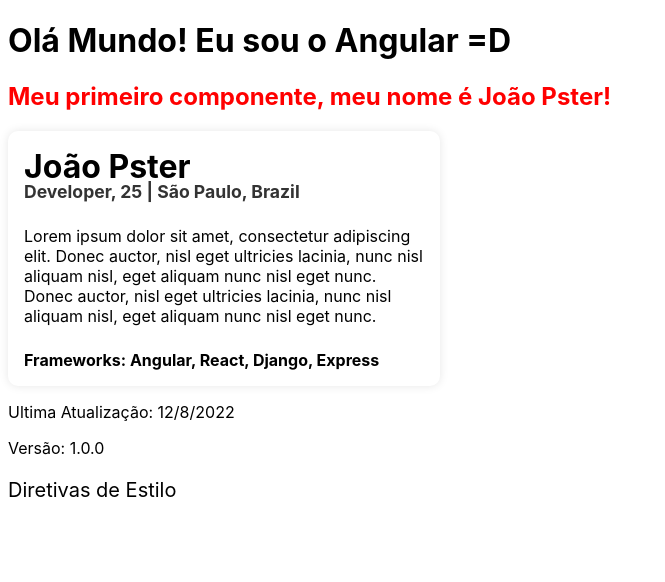
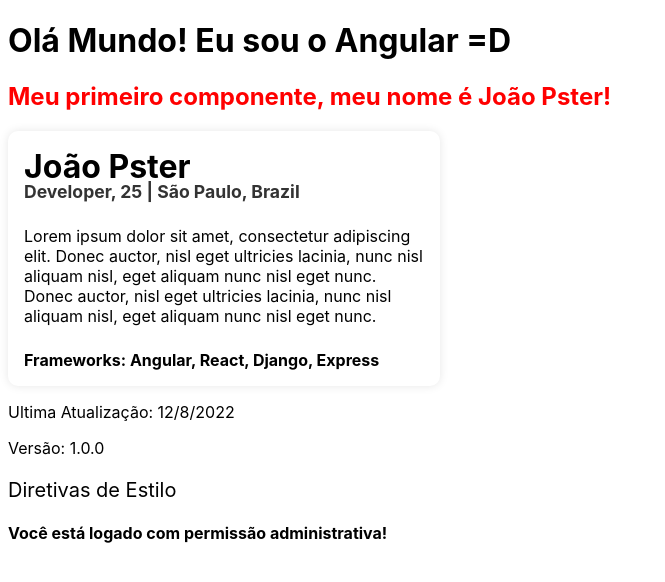
Before and after one commit to J-Pster/Pster-Angular-Course, an Angular app: page / in a window 1280 px wide. Shown: the top 582 px of the page, without its empty margins (0-665 px from the left). Built offline with nearby package versions, Linux system fonts and the light colour scheme.

Commit message:
feat(if-render): Aprendido renderização condicional

```diff
--- a/src/app/app.component.html
+++ b/src/app/app.component.html
@@ -3,3 +3,4 @@
 <app-profile-card></app-profile-card>
 <app-parent-data [currentData]="currentData" [appVersion]="appVersion"></app-parent-data>
 <app-directives></app-directives>
+<app-if-render></app-if-render>
--- a/src/app/app.module.ts
+++ b/src/app/app.module.ts
@@ -6,6 +6,7 @@ import { FirstComponentComponent } from './components/first-component/first-comp
 import { ProfileCardComponent } from './components/profile-card/profile-card.component';
 import { ParentDataComponent } from './components/parent-data/parent-data.component';
 import { DirectivesComponent } from './components/directives/directives.component';
+import { IfRenderComponent } from './components/if-render/if-render.component';
 
 @NgModule({
   declarations: [
@@ -13,7 +14,8 @@ import { DirectivesComponent } from './components/directives/directives.componen
     FirstComponentComponent,
     ProfileCardComponent,
     ParentDataComponent,
-    DirectivesComponent
+    DirectivesComponent,
+    IfRenderComponent
   ],
   imports: [
     BrowserModule
--- /dev/null
+++ b/src/app/components/if-render/if-render.component.html
@@ -0,0 +1,4 @@
+<h4 *ngIf="isAdmin; else IsNotAdmin" >Você está logado com permissão administrativa!</h4>
+<ng-template #IsNotAdmin>
+  <h4>Você não é administrador 🐶</h4>
+</ng-template>
--- /dev/null
+++ b/src/app/components/if-render/if-render.component.ts
@@ -0,0 +1,10 @@
+import { Component } from '@angular/core';
+
+@Component({
+  selector: 'app-if-render',
+  templateUrl: './if-render.component.html',
+  styleUrls: ['./if-render.component.scss'],
+})
+export class IfRenderComponent {
+  isAdmin: boolean = true;
+}
```
Also changed, not shown: src/app/components/if-render/if-render.component.scss (added), 1 other file (tests, documents, lock files or other folders).
